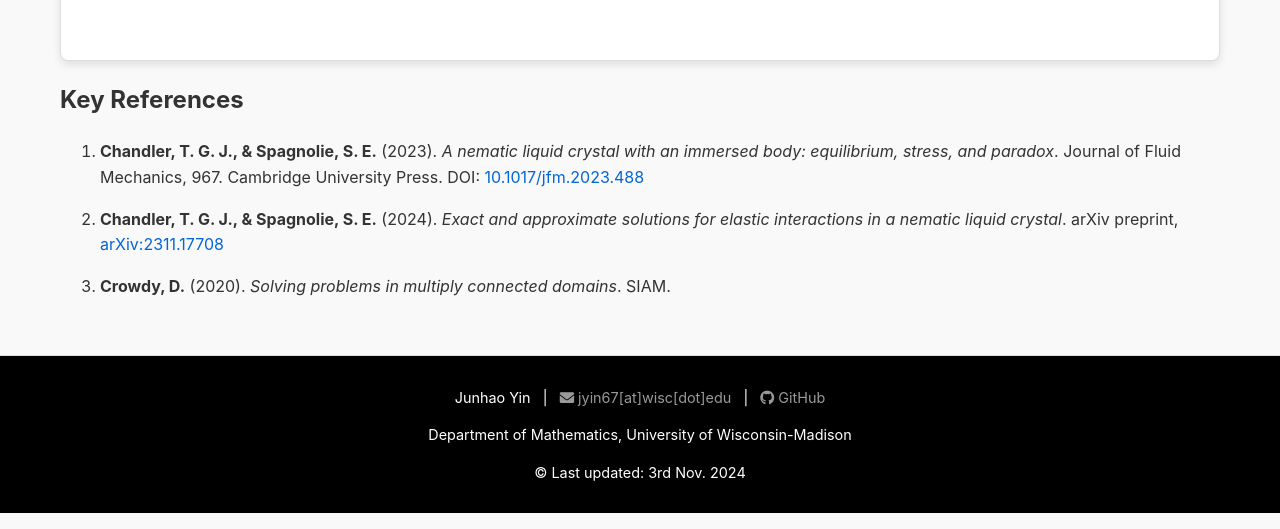
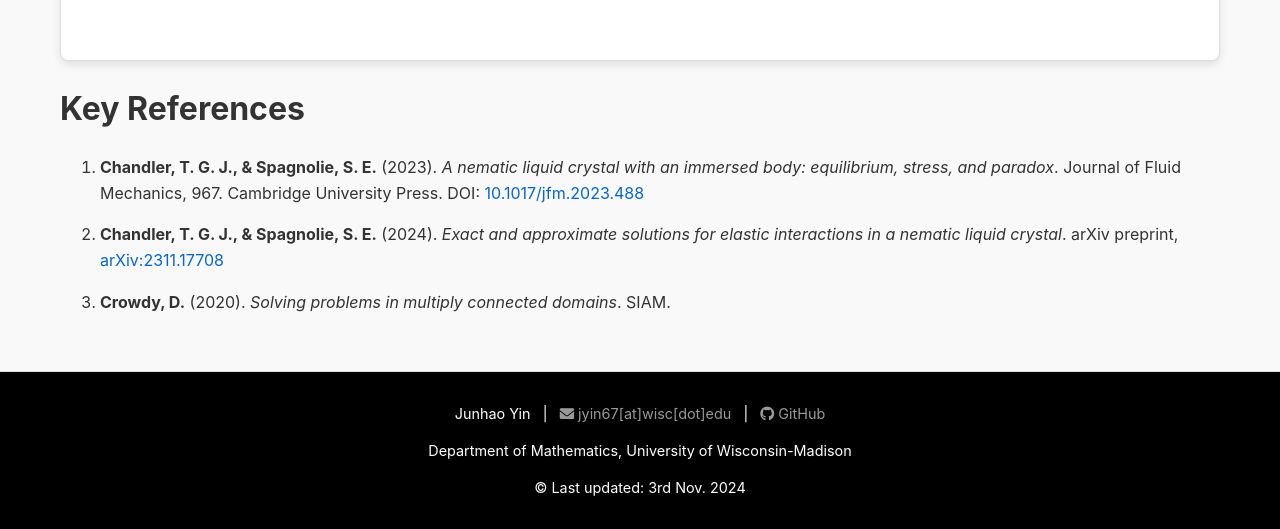
Before and after one commit to Yoon-1023/Yoon-1023.github.io, a Jekyll site: the page built from research.md, in a window 1280 px wide. Shown: the part 2921-3450 px from the top of the page. Built offline with Jekyll 4.4.1, drawn with Linux system fonts in a browser that asks for light colours.

```diff
--- a/research.md
+++ b/research.md
@@ -145,7 +145,7 @@ header {
     </div>
 </div>
 
-## Key References
+# Key References
 
 1. **Chandler, T. G. J., & Spagnolie, S. E.** (2023). *A nematic liquid crystal with an immersed body: equilibrium, stress, and paradox*. Journal of Fluid Mechanics, 967. Cambridge University Press. DOI: [10.1017/jfm.2023.488](http://dx.doi.org/10.1017/jfm.2023.488)
 
```
